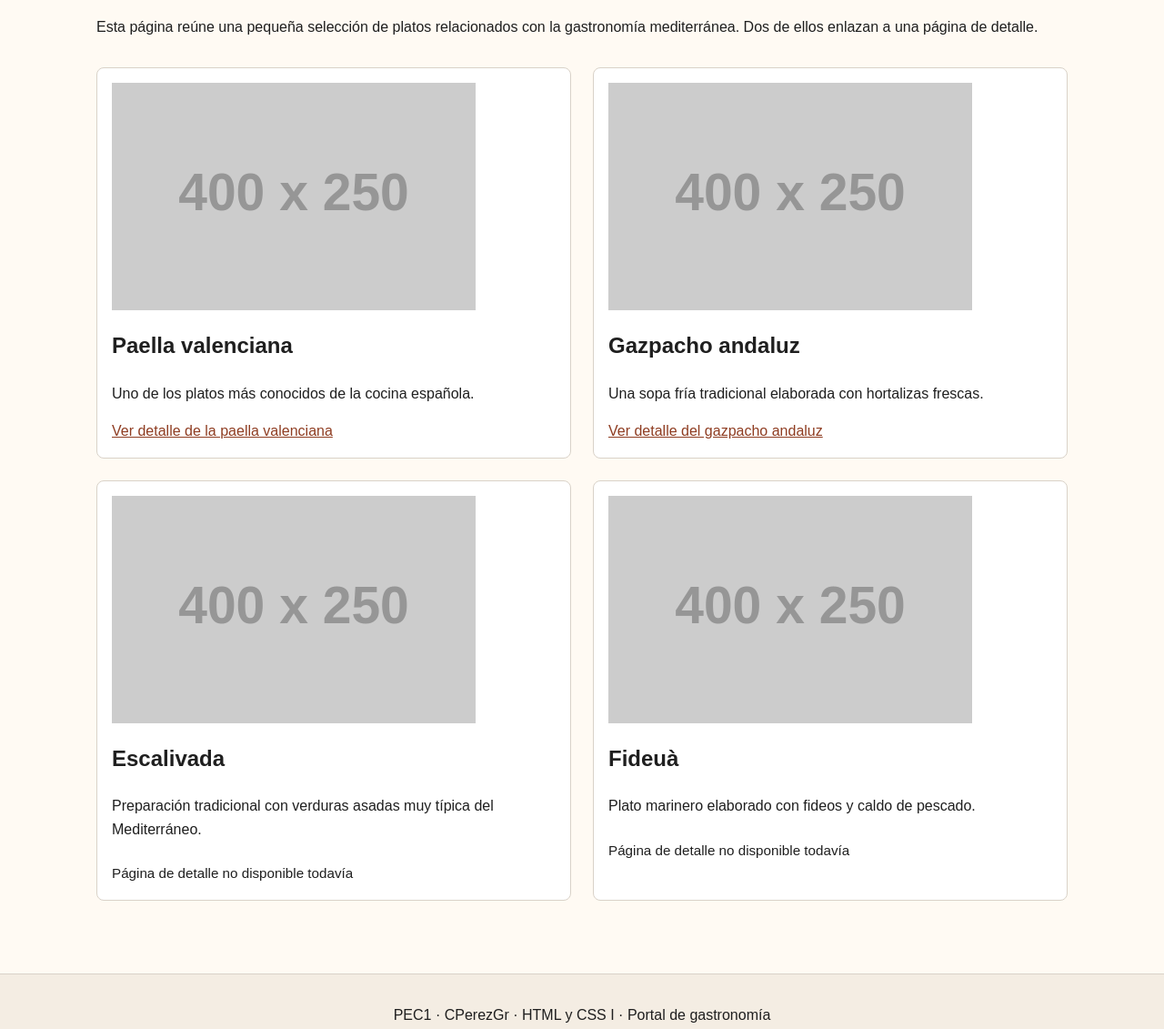
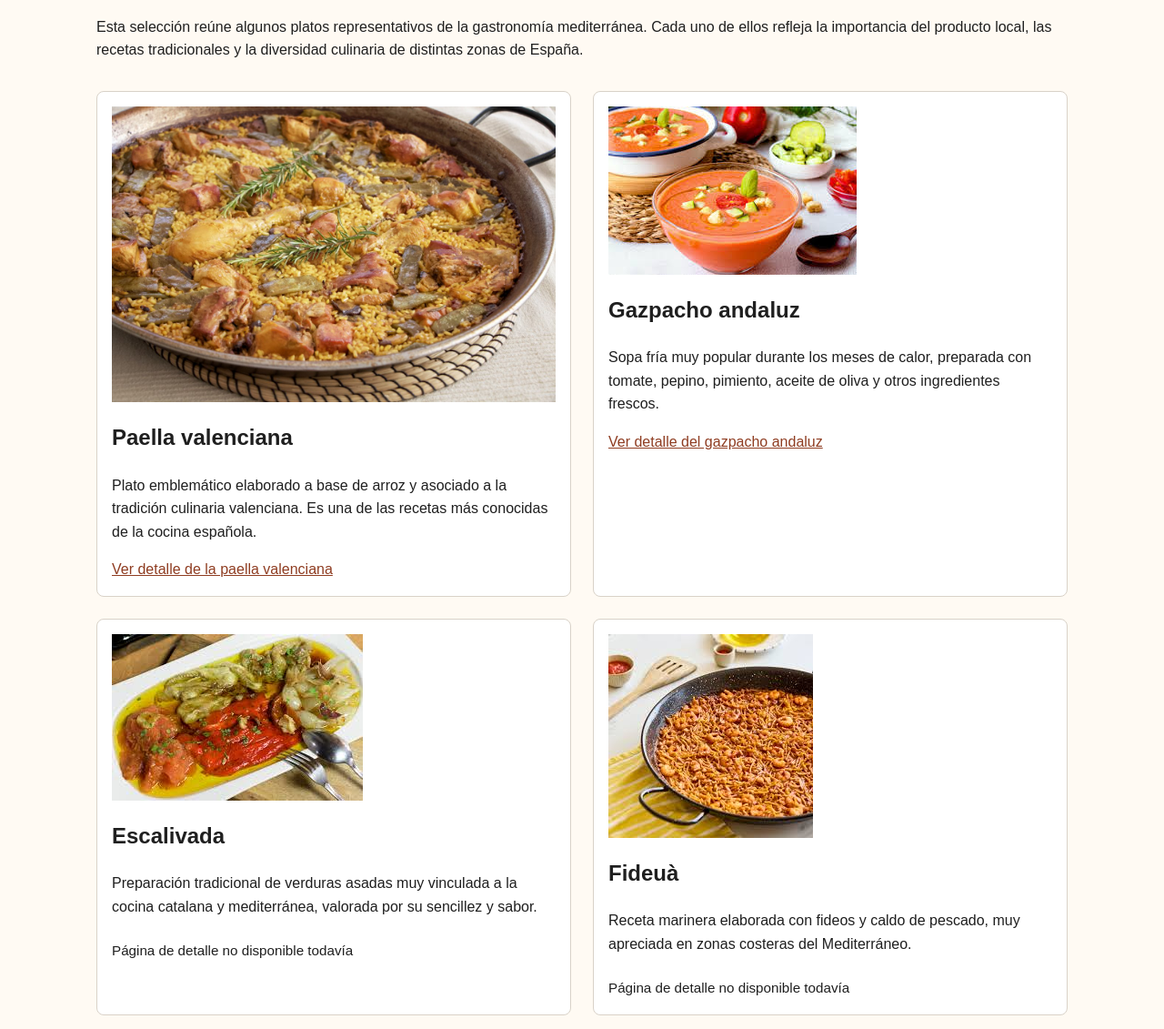
Before and after one commit to cperezgr/Proyecto-HTML-CSS-I-cperezgr, a website built with Parcel: page src/categoria.html in a window 1280 px wide. Shown: the part 200-1331 px from the top of the page at 91% size. Built offline with nearby package versions, Linux system fonts and the light colour scheme; placeholder pictures from the web are drawn by us.

Commit message:
Inserción de imágnes en assets/images y texto enriquecido en páginas de portada y categorías

```diff
--- a/src/categoria.html
+++ b/src/categoria.html
@@ -15,46 +15,49 @@
       <section>
         <h1>Categoría: platos destacados</h1>
         <p>
-          Esta página reúne una pequeña selección de platos relacionados con la gastronomía mediterránea. Dos de ellos
-          enlazan a una página de detalle.
+          Esta selección reúne algunos platos representativos de la gastronomía mediterránea. Cada uno de ellos refleja
+          la importancia del producto local, las recetas tradicionales y la diversidad culinaria de distintas zonas de
+          España.
         </p>
       </section>
 
       <section class="card-grid">
         <article class="card">
-          <img
-            src="https://via.placeholder.com/400x250.png?text=Paella"
-            alt="Imagen representativa de una paella valenciana"
-          />
+          <img src="./assets/images/paella_categoria.jpg" alt="Imagen representativa de una paella valenciana" />
           <h2>Paella valenciana</h2>
-          <p>Uno de los platos más conocidos de la cocina española.</p>
+          <p>
+            Plato emblemático elaborado a base de arroz y asociado a la tradición culinaria valenciana. Es una de las
+            recetas más conocidas de la cocina española.
+          </p>
           <a href="./det1.html">Ver detalle de la paella valenciana</a>
         </article>
 
         <article class="card">
-          <img
-            src="https://via.placeholder.com/400x250.png?text=Gazpacho"
-            alt="Imagen representativa de un gazpacho andaluz"
-          />
+          <img src="./assets/images/gazpacho_categoria.jpg" alt="Imagen representativa de un gazpacho andaluz" />
           <h2>Gazpacho andaluz</h2>
-          <p>Una sopa fría tradicional elaborada con hortalizas frescas.</p>
+          <p>
+            Sopa fría muy popular durante los meses de calor, preparada con tomate, pepino, pimiento, aceite de oliva y
+            otros ingredientes frescos.
+          </p>
           <a href="./det2.html">Ver detalle del gazpacho andaluz</a>
         </article>
 
         <article class="card">
-          <img
-            src="https://via.placeholder.com/400x250.png?text=Escalivada"
-            alt="Imagen representativa de una escalivada"
-          />
+          <img src="./assets/images/escalivada_categoria.jpg" alt="Imagen representativa de una escalivada" />
           <h2>Escalivada</h2>
-          <p>Preparación tradicional con verduras asadas muy típica del Mediterráneo.</p>
+          <p>
+            Preparación tradicional de verduras asadas muy vinculada a la cocina catalana y mediterránea, valorada por
+            su sencillez y sabor.
+          </p>
           <span class="text-note">Página de detalle no disponible todavía</span>
         </article>
 
         <article class="card">
-          <img src="https://via.placeholder.com/400x250.png?text=Fideua" alt="Imagen representativa de una fideuà" />
+          <img src="./assets/images/fideua_categoria.jpg" alt="Imagen representativa de una fideuà" />
           <h2>Fideuà</h2>
-          <p>Plato marinero elaborado con fideos y caldo de pescado.</p>
+          <p>
+            Receta marinera elaborada con fideos y caldo de pescado, muy apreciada en zonas costeras del Mediterráneo.
+          </p>
           <span class="text-note">Página de detalle no disponible todavía</span>
         </article>
       </section>
```
Also changed, not shown: src/assets/images/escalivada_categoria.jpg (added), src/assets/images/escalivada_categoria2.jpg (added), src/assets/images/escalivada_categoria3.jpg (added), src/assets/images/fideua_categoria.jpg (added), src/assets/images/fideua_categoria2.jpg (added), src/assets/images/gazpacho_categoria.jpg (added), src/assets/images/gazpacho_categoria2.jpg (added), src/assets/images/gazpacho_categoria3.jpg (added), src/assets/images/hero_gastronomia mediterranea.jpg (added), src/assets/images/hero_gastronomia mediterranea2.jpg (added), src/assets/images/hero_gastronomia mediterranea3.jpg (added), src/assets/images/paella_categoria.jpg (added), src/assets/images/paella_categoria2.jpg (added).
